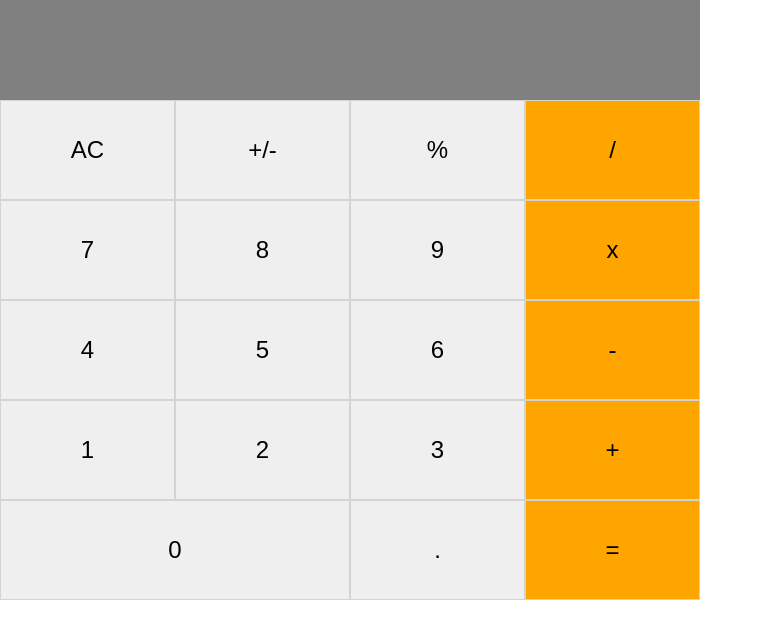
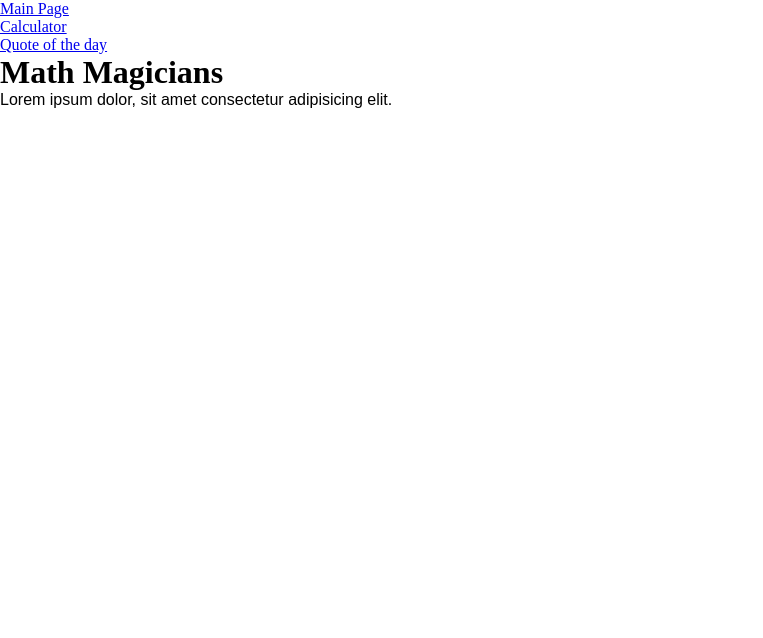
Before and after one commit to marcode95/calculator, a React (Create React App) app: page / in a window 1280 px wide. Shown: the top 638 px of the page, without its empty margins (0-763 px from the left). Built offline with nearby package versions, Linux system fonts and the light colour scheme.

Commit message:
Add mainpage with navbar and routes for quote of the day page and calculator page

```diff
--- a/package.json
+++ b/package.json
@@ -10,6 +10,7 @@
     "prop-types": "^15.7.2",
     "react": "^17.0.2",
     "react-dom": "^17.0.2",
+    "react-router-dom": "^5.2.0",
     "react-scripts": "4.0.3",
     "web-vitals": "^1.0.1"
   },
--- /dev/null
+++ b/src/components/routes.js
@@ -0,0 +1,19 @@
+import React from 'react';
+import { BrowserRouter, Switch, Route } from 'react-router-dom';
+import MainPage from '../routes/mainpage';
+import App from './App';
+import Quote from '../routes/quote';
+import Navbar from '../routes/navbar';
+
+const Routes = () => (
+  <BrowserRouter>
+    <Navbar />
+    <Switch>
+      <Route exact path="/" component={MainPage} />
+      <Route exact path="/calculator" component={App} />
+      <Route exact path="/quote" component={Quote} />
+    </Switch>
+  </BrowserRouter>
+);
+
+export default Routes;
--- a/src/index.js
+++ b/src/index.js
@@ -1,15 +1,10 @@
 import React from 'react';
 import ReactDOM from 'react-dom';
-import './index.css';
-import App from './components/App';
+import Routes from './components/routes';
 
 ReactDOM.render(
   <React.StrictMode>
-    <App />
+    <Routes />
   </React.StrictMode>,
   document.getElementById('root'),
 );
-
-// If you want to start measuring performance in your app, pass a function
-// to log results (for example: reportWebVitals(console.log))
-// or send to an analytics endpoint. Learn more: https://bit.ly/CRA-vitals
--- /dev/null
+++ b/src/routes/mainpage.js
@@ -0,0 +1,10 @@
+import React from 'react';
+
+const MainPage = () => (
+  <div>
+    <h1>Math Magicians</h1>
+    <p>Lorem ipsum dolor, sit amet consectetur adipisicing elit.</p>
+  </div>
+);
+
+export default MainPage;
--- /dev/null
+++ b/src/routes/navbar.js
@@ -0,0 +1,20 @@
+import React from 'react';
+import { Link } from 'react-router-dom';
+
+const Navbar = () => (
+  <nav>
+    <ul>
+      <li>
+        <Link to="/">Main Page</Link>
+      </li>
+      <li>
+        <Link to="/calculator">Calculator</Link>
+      </li>
+      <li>
+        <Link to="/quote">Quote of the day</Link>
+      </li>
+    </ul>
+  </nav>
+);
+
+export default Navbar;
--- /dev/null
+++ b/src/routes/quote.js
@@ -0,0 +1,10 @@
+import React from 'react';
+
+const Quote = () => (
+  <div>
+    <h1>Quote of the day</h1>
+    <p>Lorem ipsum dolor, sit amet consectetur adipisicing elit.</p>
+  </div>
+);
+
+export default Quote;
```
Also changed, not shown: 2 other files (tests, documents, lock files or other folders).
